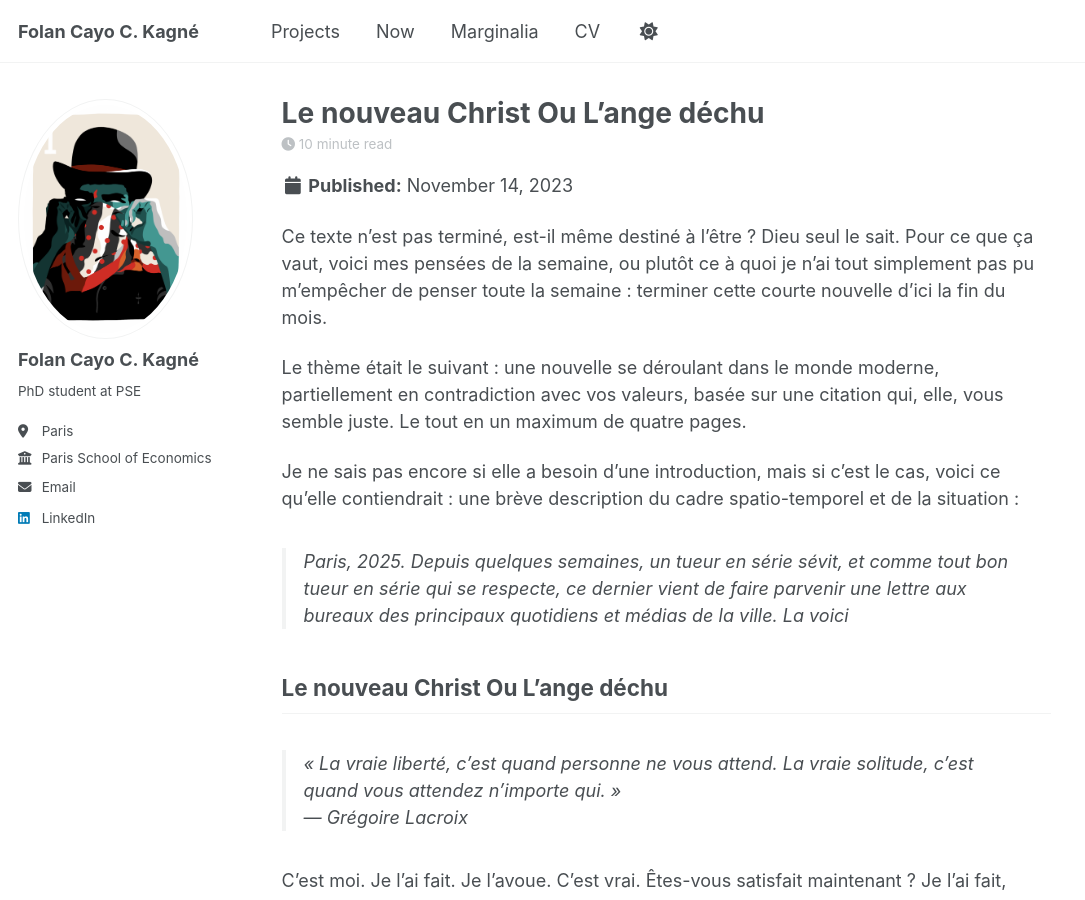
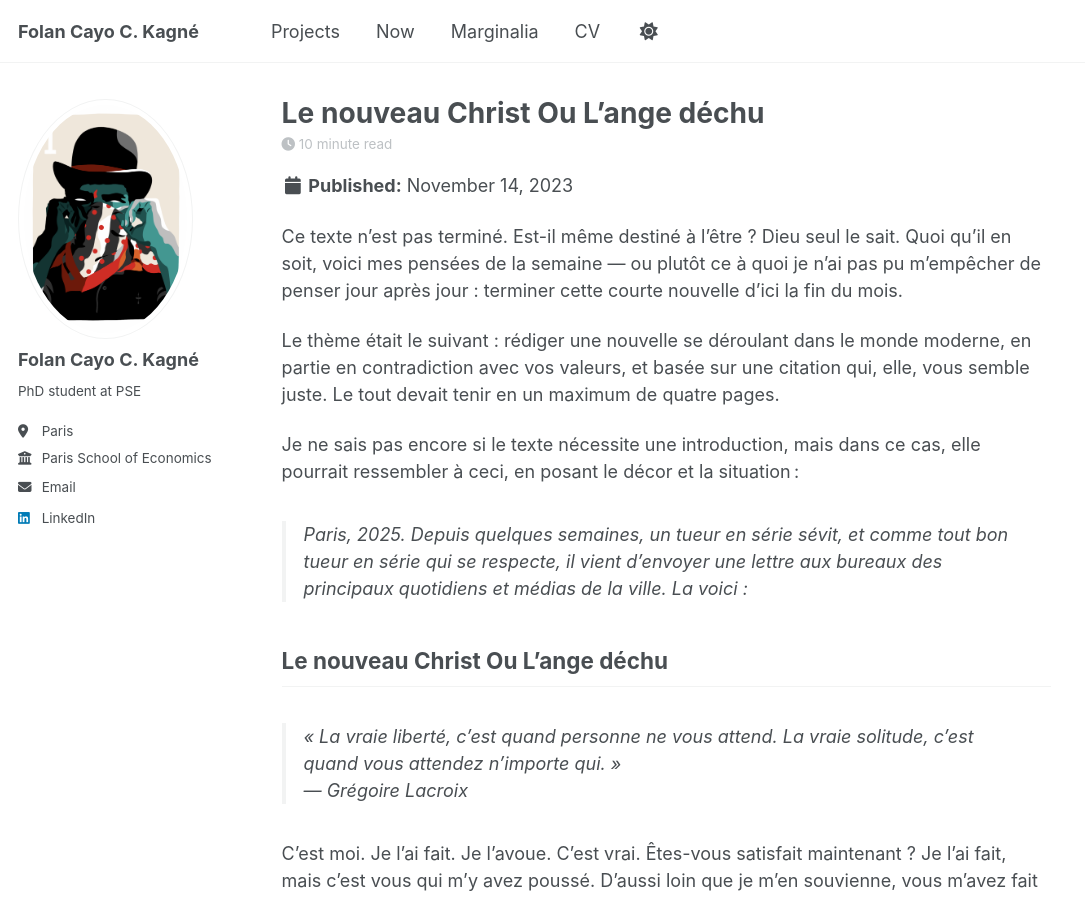
Before and after one commit to folankagne/folankagne.github.io, a Jekyll site: the page built from _posts/2023-11-14-blog-post-1.md, in a window 1280 px wide and 900 px high. Shown: the whole window, without its empty margins (0-1085 px from the left). Built offline with Jekyll 4.4.1, drawn with Linux system fonts in a browser that asks for light colours; a script that is not in the unit is left out.

Commit message:
Update 2023-11-14-blog-post-1.md

```diff
--- a/_posts/2023-11-14-blog-post-1.md
+++ b/_posts/2023-11-14-blog-post-1.md
@@ -6,13 +6,13 @@ tags:
   - random
 ---
 
-Ce texte n'est pas terminé, est-il même destiné à l'être ? Dieu seul le sait. Pour ce que ça vaut, voici mes pensées de la semaine, ou plutôt ce à quoi je n'ai tout simplement pas pu m'empêcher de penser toute la semaine : terminer cette courte nouvelle d'ici la fin du mois.
+Ce texte n’est pas terminé. Est-il même destiné à l’être ? Dieu seul le sait. Quoi qu’il en soit, voici mes pensées de la semaine — ou plutôt ce à quoi je n’ai pas pu m’empêcher de penser jour après jour : terminer cette courte nouvelle d’ici la fin du mois.
 
-Le thème était le suivant : une nouvelle se déroulant dans le monde moderne, partiellement en contradiction avec vos valeurs, basée sur une citation qui, elle, vous semble juste. Le tout en un maximum de quatre pages.
+Le thème était le suivant : rédiger une nouvelle se déroulant dans le monde moderne, en partie en contradiction avec vos valeurs, et basée sur une citation qui, elle, vous semble juste. Le tout devait tenir en un maximum de quatre pages.
 
-Je ne sais pas encore si elle a besoin d'une introduction, mais si c'est le cas, voici ce qu'elle contiendrait : une brève description du cadre spatio-temporel et de la situation :
+Je ne sais pas encore si le texte nécessite une introduction, mais dans ce cas, elle pourrait ressembler à ceci, en posant le décor et la situation :
 
-> Paris, 2025. Depuis quelques semaines, un tueur en série sévit, et comme tout bon tueur en série qui se respecte, ce dernier vient de faire parvenir une lettre aux bureaux des principaux quotidiens et médias de la ville. La voici
+> Paris, 2025. Depuis quelques semaines, un tueur en série sévit, et comme tout bon tueur en série qui se respecte, il vient d’envoyer une lettre aux bureaux des principaux quotidiens et médias de la ville. La voici :
 
 ## Le nouveau Christ Ou L’ange déchu
 
```
